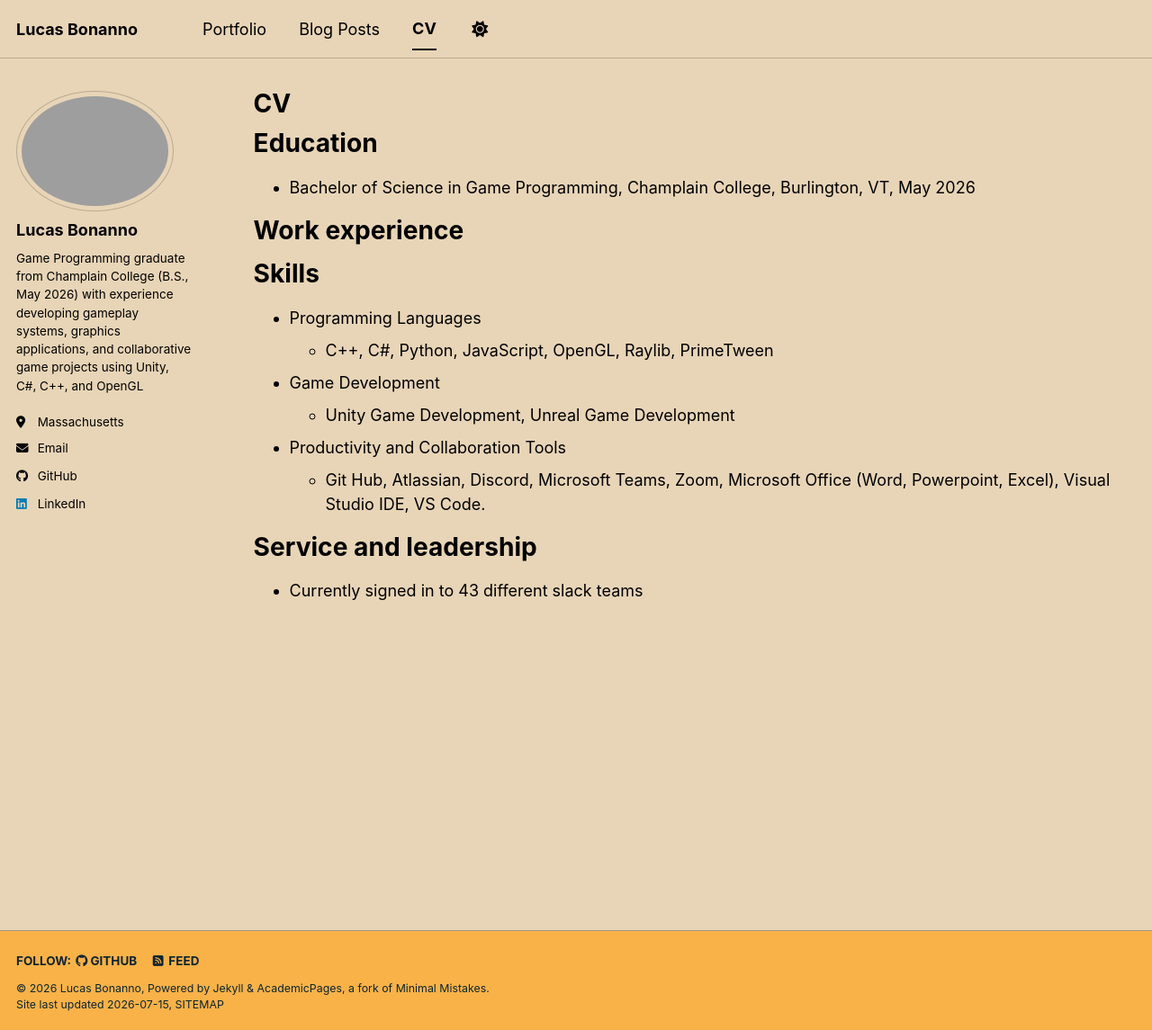
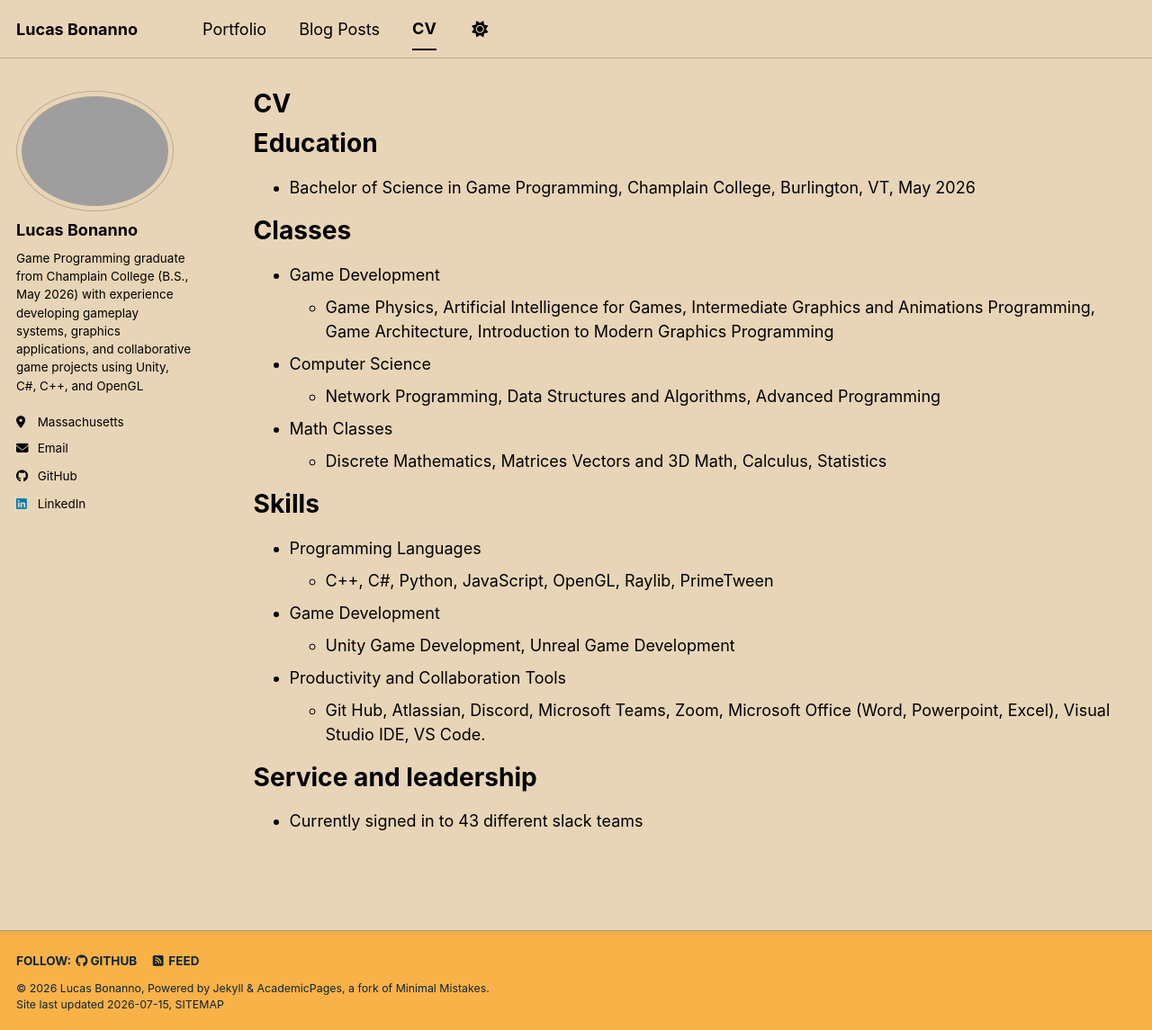
Before and after one commit to LucasB16643/LucasB16643.github.io, a Jekyll site: the page built from _pages/cv.md, in a window 1280 px wide and 1145 px high. Shown: the whole window at 90% size. Built offline with Jekyll 4.4.1, drawn with Linux system fonts in a browser that asks for light colours; a style sheet for code colours, icons or effects is not loaded.

Commit message:
Add classes section to CV
Added classes section detailing coursework in Game Development, Computer Science, and Math.

```diff
--- a/_pages/cv.md
+++ b/_pages/cv.md
@@ -14,8 +14,15 @@ Education
 * Bachelor of Science in Game Programming, Champlain College, Burlington, VT, May 2026
 
 
-Work experience
+Classes
 ======
+* Game Development
+  * Game Physics, Artificial Intelligence for Games, Intermediate Graphics and Animations Programming, Game Architecture, Introduction to Modern Graphics Programming
+* Computer Science
+  * Network Programming, Data Structures and Algorithms, Advanced Programming
+* Math Classes
+  * Discrete Mathematics, Matrices Vectors and 3D Math, Calculus, Statistics
+
 
 
 Skills
```
